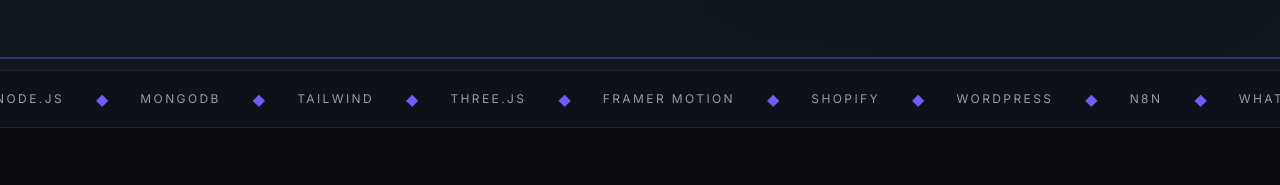
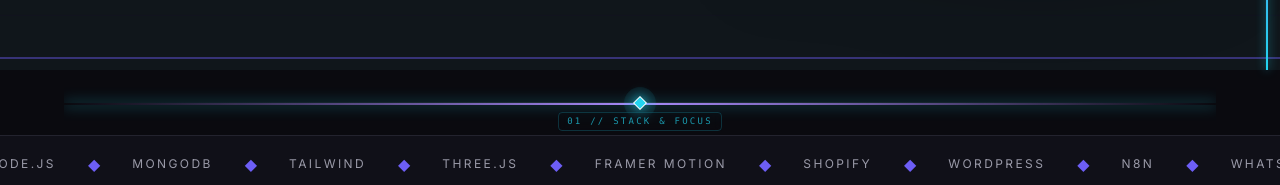
Before and after one commit to devu23/devanshu-portfolio, a Next.js app: page / in a window 1280 px wide. Shown: the part 730-915 px from the top of the page. Built offline with nearby package versions, Linux system fonts and the light colour scheme; no server answers.

Commit message:
feat: remove custom pointer and add laser flash wire section transitions

```diff
--- a/src/app/layout.tsx
+++ b/src/app/layout.tsx
@@ -2,7 +2,6 @@
 import { Space_Grotesk, Inter } from "next/font/google";
 import "./globals.css";
 import { SmoothScroll } from "@/components/smooth-scroll";
-import { CustomCursor } from "@/components/cursor";
 import { identity } from "@/data/site";
 
 const display = Space_Grotesk({
@@ -27,7 +26,6 @@
   return (
     <html lang="en" className={`${display.variable} ${body.variable}`}>
       <body className="grid-bg font-sans antialiased selection:bg-cyan/30 selection:text-white">
-        <CustomCursor />
         <SmoothScroll />
         {children}
       </body>
--- a/src/app/page.tsx
+++ b/src/app/page.tsx
@@ -7,18 +7,25 @@
 import { Process } from "@/components/process";
 import { Contact } from "@/components/contact";
 import { Footer } from "@/components/footer";
+import { FlashWire, ScrollSpineWire } from "@/components/flash-wire";
 
 export default function Home() {
   return (
     <>
       <Navbar />
+      <ScrollSpineWire />
       <main>
         <Hero />
+        <FlashWire label="01 // STACK & FOCUS" />
         <Marquee />
         <Services />
+        <FlashWire label="02 // SELECTED WORK" />
         <Work />
+        <FlashWire label="03 // ENGINEERING MINDSET" />
         <About />
+        <FlashWire label="04 // DELIVERY PROCESS" />
         <Process />
+        <FlashWire label="05 // INITIATE TRANSMISSION" />
         <Contact />
       </main>
       <Footer />
--- /dev/null
+++ b/src/components/flash-wire.tsx
@@ -0,0 +1,82 @@
+"use client";
+
+import { motion, useScroll, useSpring } from "framer-motion";
+
+interface FlashWireProps {
+  label?: string;
+  className?: string;
+}
+
+/** Horizontal electric flash wire rendered between sections */
+export function FlashWire({ label, className = "" }: FlashWireProps) {
+  return (
+    <div className={`relative w-full max-w-6xl mx-auto px-4 py-8 overflow-hidden ${className}`}>
+      {/* Background Dim Guide Line */}
+      <div className="relative h-[1px] w-full bg-gradient-to-r from-transparent via-white/10 to-transparent" />
+
+      {/* High-voltage Animated Laser Spark Wire */}
+      <motion.div
+        initial={{ scaleX: 0, opacity: 0 }}
+        whileInView={{ scaleX: 1, opacity: 1 }}
+        viewport={{ once: false, margin: "-80px" }}
+        transition={{ duration: 0.9, ease: [0.16, 1, 0.3, 1] }}
+        className="absolute inset-x-0 top-1/2 -translate-y-1/2 h-[2px] w-full bg-gradient-to-r from-transparent via-cyan via-violet-400 to-transparent shadow-[0_0_14px_rgba(34,211,238,0.8)]"
+      />
+
+      {/* Traveling Electric Spark Beam */}
+      <motion.div
+        initial={{ x: "-100%", opacity: 0 }}
+        whileInView={{ x: "100%", opacity: [0, 1, 1, 0] }}
+        viewport={{ once: false, margin: "-80px" }}
+        transition={{ duration: 1.2, ease: "easeInOut", repeat: Infinity, repeatDelay: 2.5 }}
+        className="absolute top-1/2 -translate-y-1/2 h-[3px] w-48 bg-gradient-to-r from-transparent via-white to-transparent blur-[1px] shadow-[0_0_20px_#22D3EE]"
+      />
+
+      {/* Central High-Voltage Circuit Node */}
+      <div className="absolute left-1/2 top-1/2 -translate-x-1/2 -translate-y-1/2 flex items-center justify-center">
+        {/* Shockwave ping */}
+        <motion.span
+          initial={{ scale: 0.8, opacity: 0 }}
+          whileInView={{ scale: [1, 2.4], opacity: [0.8, 0] }}
+          viewport={{ once: false, margin: "-80px" }}
+          transition={{ duration: 1.5, repeat: Infinity, ease: "easeOut" }}
+          className="absolute h-4 w-4 rounded-full bg-cyan/40"
+        />
+
+        {/* Core Electric Diamond */}
+        <motion.div
+          initial={{ rotate: 45, scale: 0 }}
+          whileInView={{ rotate: 45, scale: 1 }}
+          viewport={{ once: false, margin: "-80px" }}
+          transition={{ duration: 0.4 }}
+          className="relative h-2.5 w-2.5 bg-cyan border border-white shadow-[0_0_12px_#22D3EE]"
+        />
+
+        {label && (
+          <span className="absolute top-3.5 whitespace-nowrap text-[9px] font-mono uppercase tracking-[0.25em] text-cyan/70 bg-bg/80 px-2 py-0.5 rounded border border-cyan/20 backdrop-blur-sm">
+            {label}
+          </span>
+        )}
+      </div>
+    </div>
+  );
+}
+
+/** Vertical Electric Scroll Wire Tracker */
+export function ScrollSpineWire() {
+  const { scrollYProgress } = useScroll();
+  const scaleY = useSpring(scrollYProgress, { stiffness: 100, damping: 30, restDelta: 0.001 });
+
+  return (
+    <div className="fixed right-3 top-0 bottom-0 z-40 hidden md:block pointer-events-none w-1">
+      {/* Background wire track */}
+      <div className="absolute inset-y-0 left-1/2 -translate-x-1/2 w-[1px] bg-white/5" />
+
+      {/* Live active current wire */}
+      <motion.div
+        style={{ scaleY, originY: 0 }}
+        className="absolute top-0 left-1/2 -translate-x-1/2 w-[2px] h-full bg-gradient-to-b from-cyan via-violet-500 to-cyan shadow-[0_0_10px_rgba(34,211,238,0.7)]"
+      />
+    </div>
+  );
+}
```
